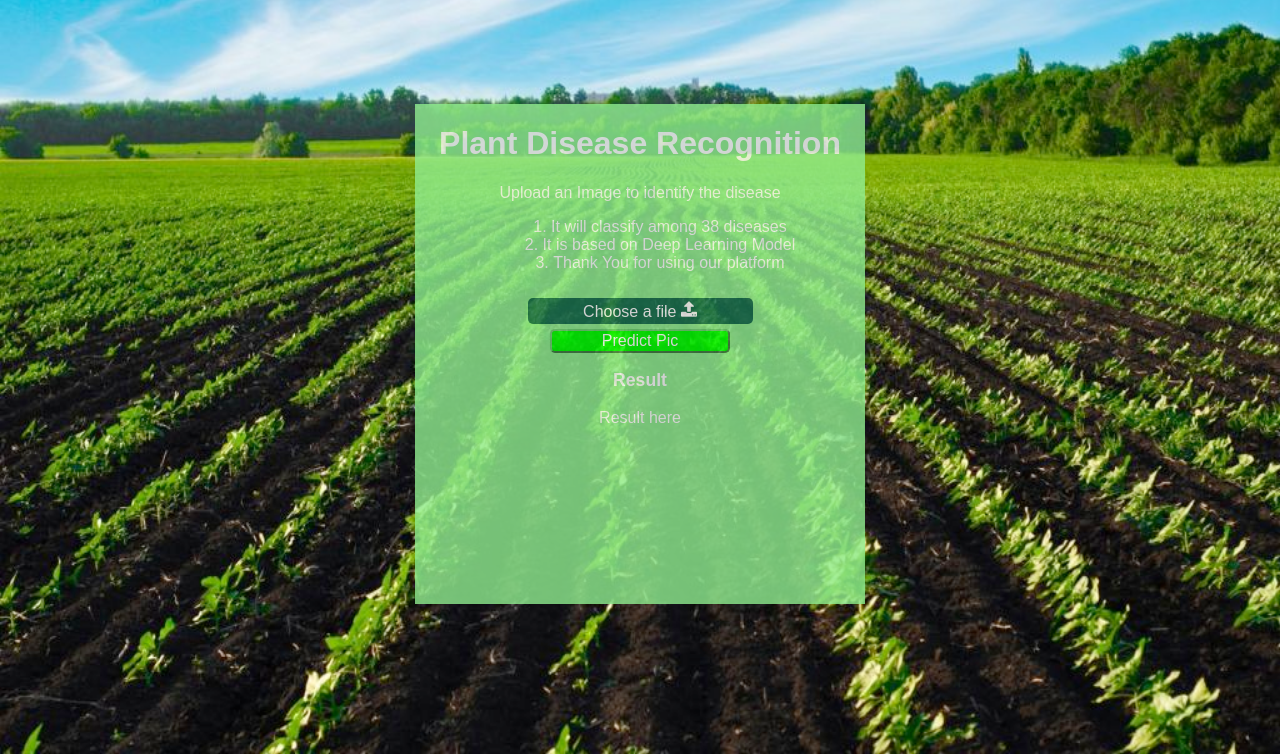
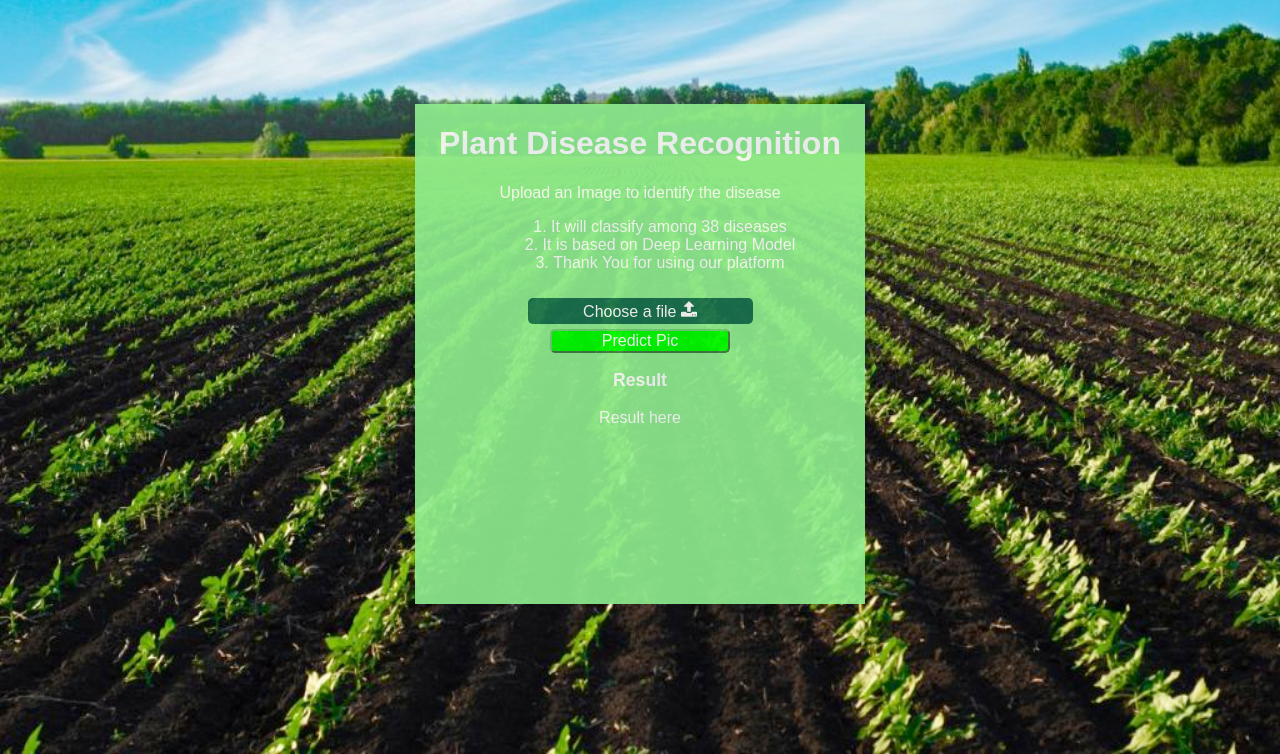
Before and after one commit to VIKGO123/Plant_Disease_Recoginition, a Flask app: page / in a window 1280 px wide. Shown: the part 46-800 px from the top of the page. Run offline with Flask 2, Linux system fonts and the light colour scheme.

Commit message:
Update index.html

```diff
--- a/templates/index.html
+++ b/templates/index.html
@@ -22,7 +22,7 @@
             <a href="/">Home</a>
             <a href="/about">About</a>
         </nav>
-	<div style="background-color:lightgreen; width: 450px;height: 500px;position: absolute;left: 50%;top: 50%;transform: translate(-50%, -50%);opacity: 0.8;">
+	<div style="background-color:lightgreen; width: 450px;height: 500px;position: absolute;left: 50%;top: 50%;transform: translate(-50%, -50%);opacity: 0.9;">
         <h1>Plant Disease Recognition</h1>
 
         <p> Upload an Image to identify the disease</p>
```
